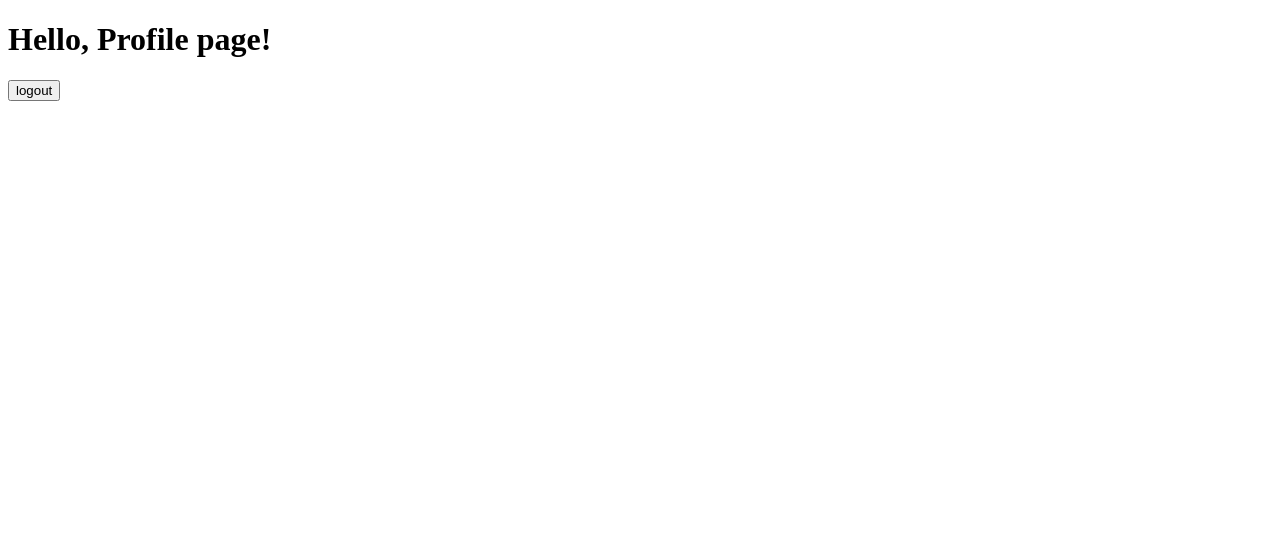
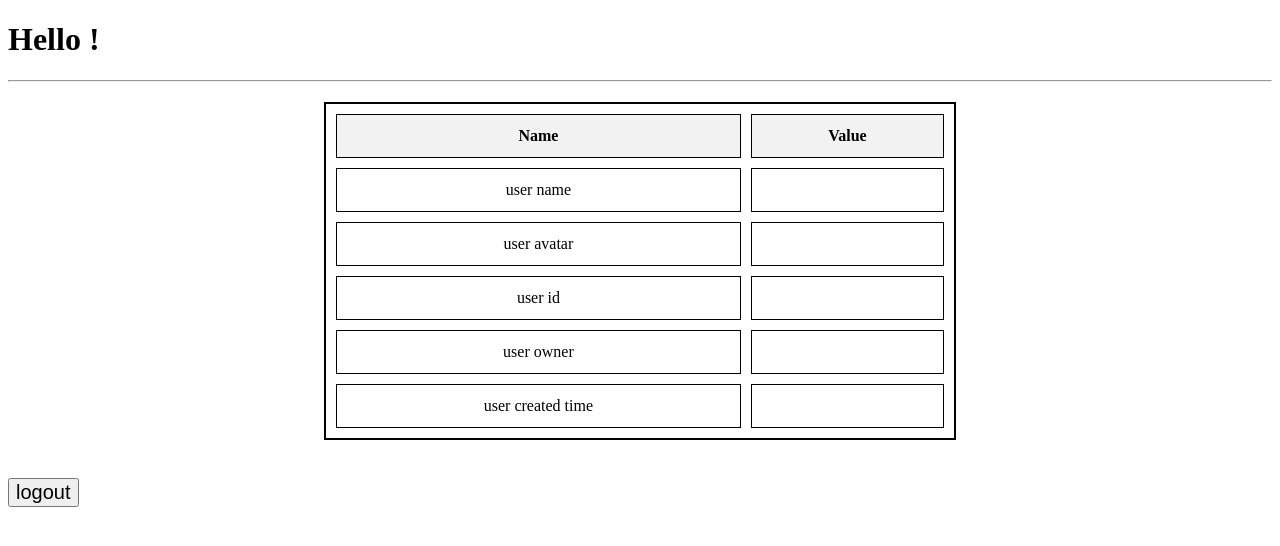
Before and after one commit to casdoor/nextjs-auth, a Next.js app: page /profile in a window 1280 px wide. Shown: the top 546 px of the page. Built offline with nearby package versions, Linux system fonts and the light colour scheme.

Commit message:
style: change display

```diff
--- /dev/null
+++ b/app/global.css
@@ -0,0 +1,21 @@
+table {
+  border-spacing: 10px;
+  width: 50%;
+  margin: 20px auto;
+  border: 2px solid black;
+}
+
+th,
+td {
+  border: 1px solid black;
+  padding: 12px;
+  text-align: center;
+}
+
+th {
+  background-color: #f2f2f2;
+}
+
+Button {
+  font-size: 20px;
+}
--- a/app/profile/page.js
+++ b/app/profile/page.js
@@ -1,17 +1,51 @@
 "use client";
 import { useRouter } from "next/navigation";
 import Cookies from "js-cookie";
+import "@/app/global.css";
 
 export default function Page() {
   const router = useRouter();
-
+  const user = Cookies.get("casdoorUser");
+  const userJson = user ? JSON.parse(user) : {};
   const handleLogout = () => {
     Cookies.remove("casdoorUser");
     router.push("/");
   };
   return (
     <>
-      <h1>Hello, Profile page!</h1>
+      <h1>Hello {userJson.name}!</h1>
+      <hr />
+      <table>
+        <thead>
+          <tr>
+            <th>Name</th>
+            <th>Value</th>
+          </tr>
+        </thead>
+        <tbody>
+          <tr>
+            <td>user name</td>
+            <td>{userJson.name}</td>
+          </tr>
+          <tr>
+            <td>user avatar</td>
+            <td>{userJson.avatar}</td>
+          </tr>
+          <tr>
+            <td>user id</td>
+            <td>{userJson.sub}</td>
+          </tr>
+          <tr>
+            <td>user owner</td>
+            <td>{userJson.owner}</td>
+          </tr>
+          <tr>
+            <td>user created time</td>
+            <td>{userJson.createdTime}</td>
+          </tr>
+        </tbody>
+      </table>
+      <br />
       <button onClick={handleLogout}>logout</button>
     </>
   );
--- /dev/null
+++ b/next.config.js
@@ -0,0 +1,3 @@
+module.exports = {
+  reactStrictMode: false,
+}
```
Also changed, not shown: app/page.js (+9 -4 lines).
